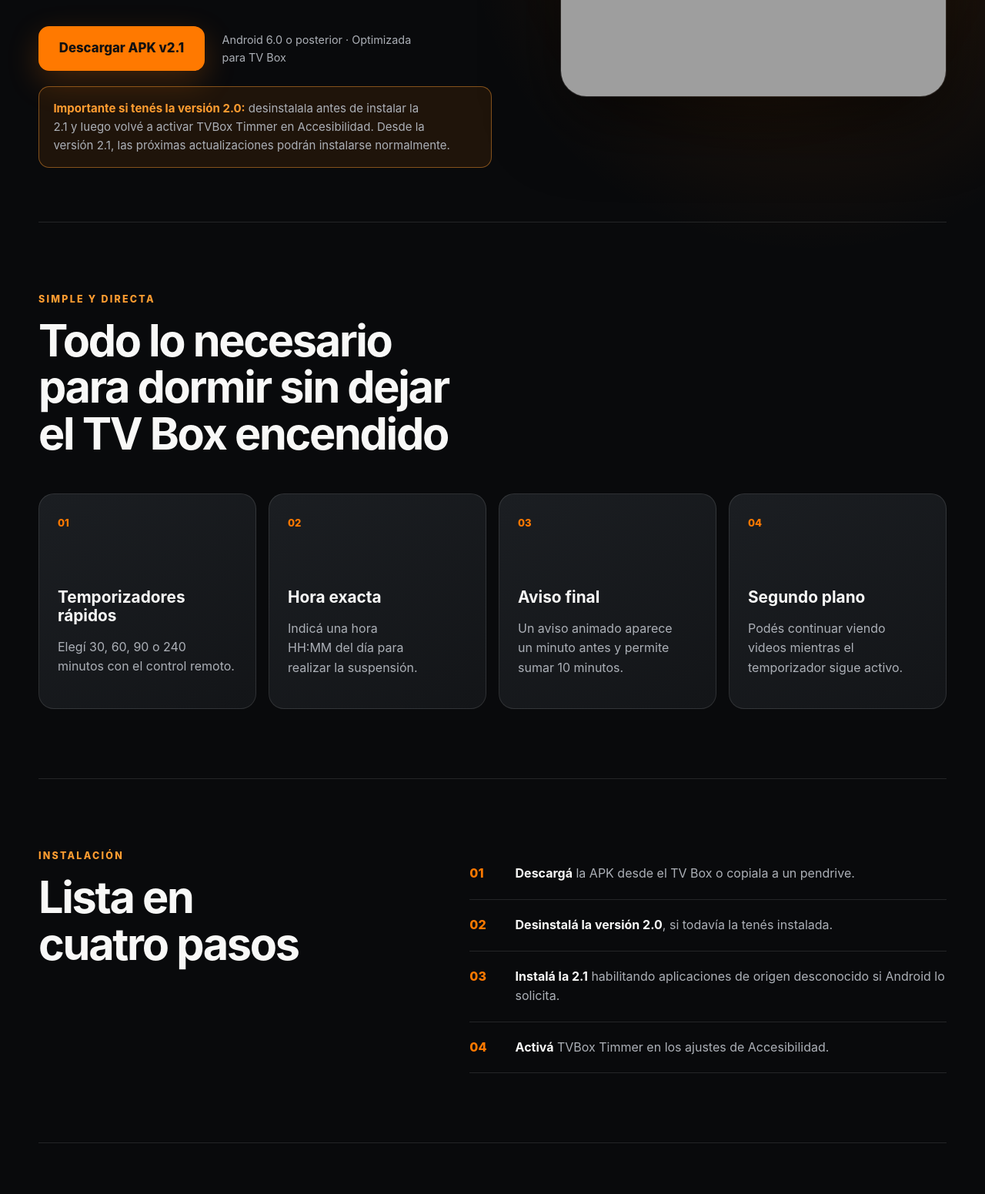
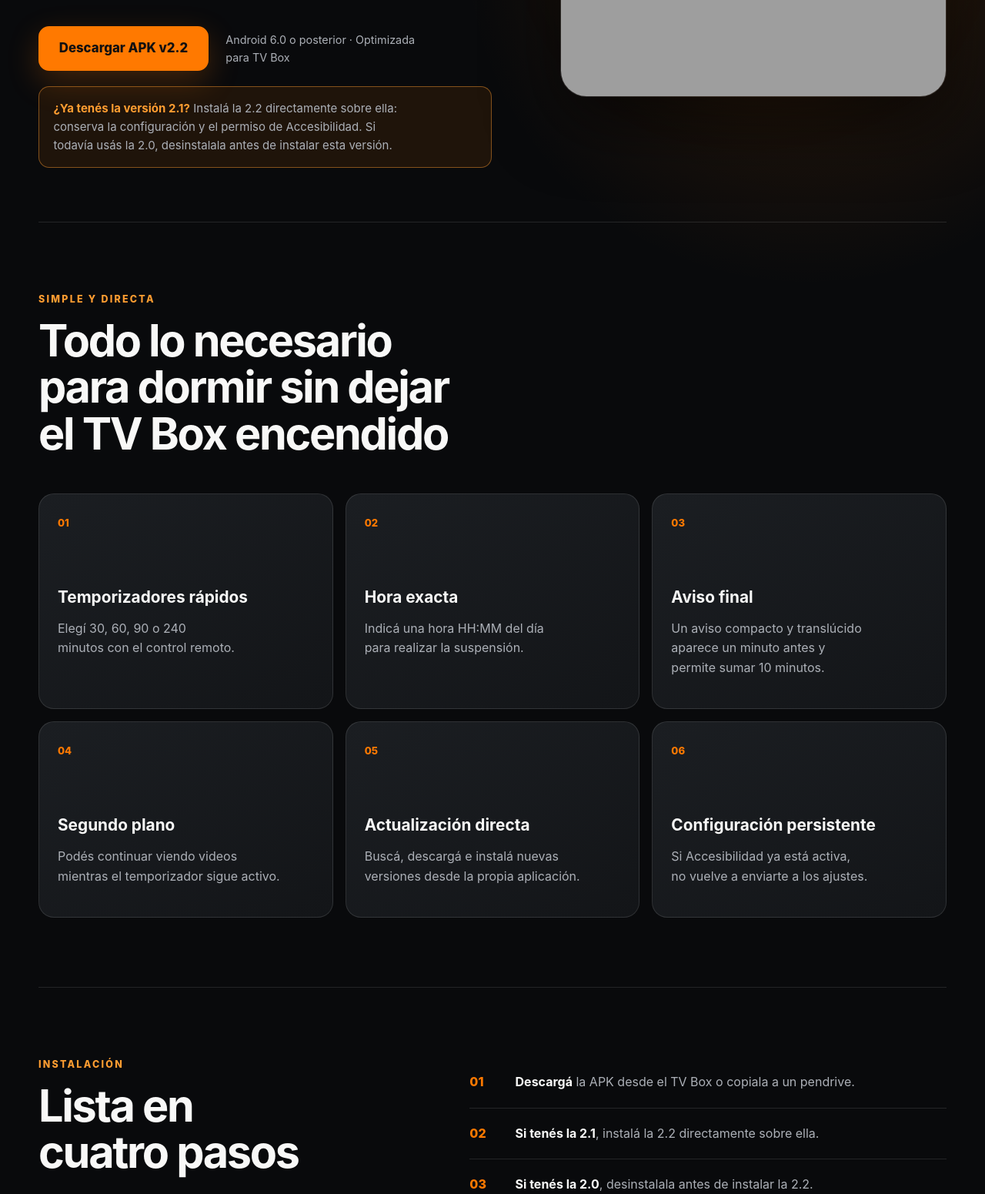
Before and after one commit to prev-app/tvbox-timmer-downloads, a plain HTML site: page index.html in a window 1280 px wide. Shown: the part 611-2162 px from the top of the page at 77% size. Drawn offline with Linux system fonts and the light colour scheme; grey boxes are pictures that could not be loaded.

Commit message:
Publicar pagina y canal de actualizacion de la version 2.2 (#2)
Co-authored-by: PREVAPP <240034552+prev-app@users.noreply.github.com>

```diff
--- a/index.html
+++ b/index.html
@@ -26,17 +26,17 @@
 
                 <div class="actions">
                     <a class="download-button"
-                       href="https://github.com/prev-app/tvbox-timmer-downloads/releases/download/v2.1/TVBox_Timmer_v2.1.apk">
-                        Descargar APK v2.1
+                       href="https://github.com/prev-app/tvbox-timmer-downloads/releases/download/v2.2/TVBox_Timmer_v2.2.apk">
+                        Descargar APK v2.2
                     </a>
                     <span class="platform">Android 6.0 o posterior · Optimizada para TV Box</span>
                 </div>
 
                 <p class="upgrade-notice" role="note">
-                    <strong>Importante si tenés la versión 2.0:</strong>
-                    desinstalala antes de instalar la 2.1 y luego volvé a activar
-                    TVBox Timmer en Accesibilidad. Desde la versión 2.1, las próximas
-                    actualizaciones podrán instalarse normalmente.
+                    <strong>¿Ya tenés la versión 2.1?</strong>
+                    Instalá la 2.2 directamente sobre ella: conserva la configuración
+                    y el permiso de Accesibilidad. Si todavía usás la 2.0, desinstalala
+                    antes de instalar esta versión.
                 </p>
             </div>
 
@@ -66,12 +66,22 @@
                 <article>
                     <span class="number">03</span>
                     <h3>Aviso final</h3>
-                    <p>Un aviso animado aparece un minuto antes y permite sumar 10 minutos.</p>
+                    <p>Un aviso compacto y translúcido aparece un minuto antes y permite sumar 10 minutos.</p>
                 </article>
                 <article>
                     <span class="number">04</span>
                     <h3>Segundo plano</h3>
                     <p>Podés continuar viendo videos mientras el temporizador sigue activo.</p>
+                </article>
+                <article>
+                    <span class="number">05</span>
+                    <h3>Actualización directa</h3>
+                    <p>Buscá, descargá e instalá nuevas versiones desde la propia aplicación.</p>
+                </article>
+                <article>
+                    <span class="number">06</span>
+                    <h3>Configuración persistente</h3>
+                    <p>Si Accesibilidad ya está activa, no vuelve a enviarte a los ajustes.</p>
                 </article>
             </div>
         </section>
@@ -83,9 +93,9 @@
             </div>
             <ol>
                 <li><strong>Descargá</strong> la APK desde el TV Box o copiala a un pendrive.</li>
-                <li><strong>Desinstalá la versión 2.0</strong>, si todavía la tenés instalada.</li>
-                <li><strong>Instalá la 2.1</strong> habilitando aplicaciones de origen desconocido si Android lo solicita.</li>
-                <li><strong>Activá</strong> TVBox Timmer en los ajustes de Accesibilidad.</li>
+                <li><strong>Si tenés la 2.1</strong>, instalá la 2.2 directamente sobre ella.</li>
+                <li><strong>Si tenés la 2.0</strong>, desinstalala antes de instalar la 2.2.</li>
+                <li><strong>Activá Accesibilidad</strong> solamente si Android indica que está desactivada.</li>
             </ol>
         </section>
 
@@ -119,7 +129,7 @@
 
     <footer>
         <p>© 2026 PREVAPP · <a href="mailto:prevapp.contact@gmail.com">prevapp.contact@gmail.com</a></p>
-        <p class="fine-print">TVBox Timmer v2.1 · Aplicación independiente para Android TV Box.</p>
+        <p class="fine-print">TVBox Timmer v2.2 · Aplicación independiente para Android TV Box.</p>
     </footer>
 </body>
 </html>
--- a/styles.css
+++ b/styles.css
@@ -207,7 +207,7 @@
 
 .feature-grid {
     display: grid;
-    grid-template-columns: repeat(4, 1fr);
+    grid-template-columns: repeat(3, 1fr);
     gap: 1rem;
     margin-top: 3rem;
 }
```
Also changed, not shown: version.json (added, +7 -0 lines), 1 other file.
